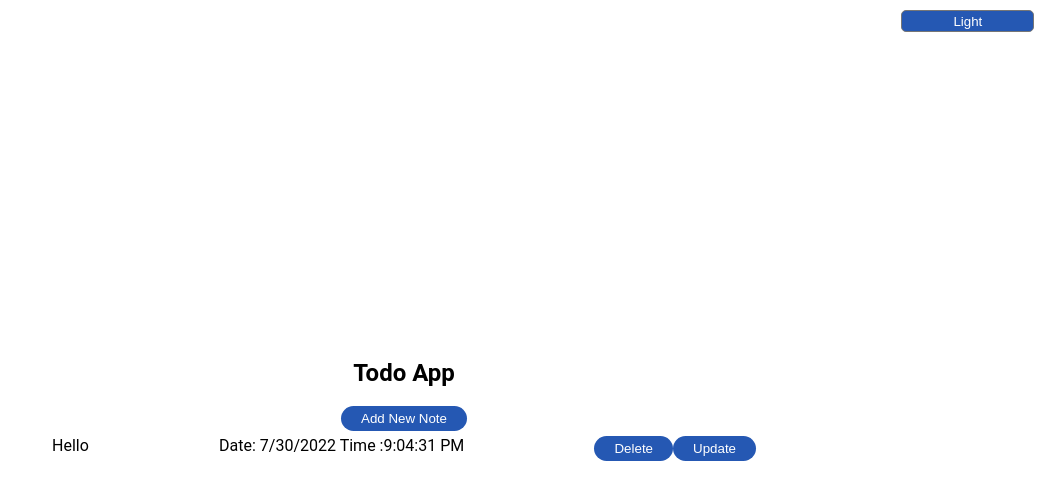
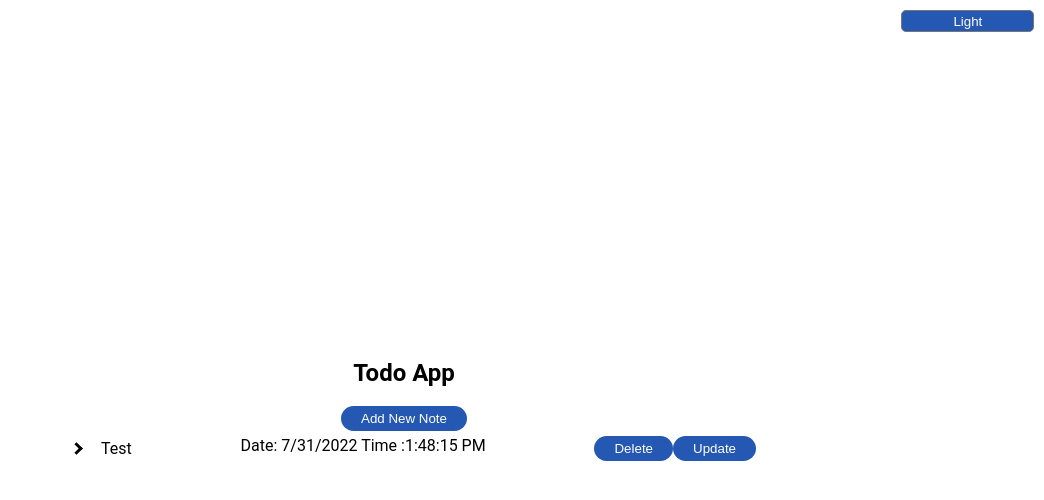
Before and after one commit to MKM327/Todo-App, a Next.js app: page / in a window 1280 px wide. Shown: the top 500 px of the page, without its empty margins (236-1280 px from the left). Built offline with nearby package versions, Linux system fonts and the light colour scheme.

Commit message:
Added Detais Tab

```diff
--- /dev/null
+++ b/Hooks/useDetails.js
@@ -0,0 +1,10 @@
+import { useState } from "react";
+
+const useDetails = () => {
+  const [detailsState, setDetailsState] = useState(false);
+  function ManageDetailsWindow() {
+    setDetailsState(!detailsState);
+  }
+  return { detailsState, setDetailsState: ManageDetailsWindow };
+};
+export default useDetails;
--- /dev/null
+++ b/components/Details/Details.js
@@ -0,0 +1,23 @@
+import useDetails from "../../Hooks/useDetails";
+
+const Details = ({ header, description, Date, detailsState }) => {
+  return (
+    <div
+      class={
+        detailsState
+          ? "todo-details details-open"
+          : "todo-details  details-closed"
+      }
+    >
+      <div>
+        <h3>{header}</h3>
+        <span>{Date}</span>
+      </div>
+
+      <div class="details-description">
+        <p>{description}</p>
+      </div>
+    </div>
+  );
+};
+export default Details;
--- /dev/null
+++ b/components/Details/OpenDetailsButton.js
@@ -0,0 +1,10 @@
+function OpenDetailsButton({ detailsState, setDetailsState }) {
+  return (
+    <div>
+      <button className="arrow-btn" onClick={() => setDetailsState()}>
+        <i className={detailsState ? "arrow down" : "arrow right"}></i>
+      </button>
+    </div>
+  );
+}
+export default OpenDetailsButton;
--- a/components/TodoContent.js
+++ b/components/TodoContent.js
@@ -4,7 +4,7 @@ import TodoItem from "./TodoItem";
 const TodoContent = () => {
   const { todoData } = useContext(TodoContext);
   return todoData.map((value) => {
-    return <TodoItem todoData={value} key={value.id} />;
+    return <TodoItem todoItem={value} key={value.id} />;
   });
 };
 export default TodoContent;
--- a/components/TodoItem.js
+++ b/components/TodoItem.js
@@ -1,23 +1,40 @@
 import { useContext } from "react";
 import { TodoContext } from "../Contexts/TodoContext";
-const TodoItem = ({ todoData }) => {
+import useDetails from "../Hooks/useDetails";
+import Details from "./Details/Details";
+import OpenDetailsButton from "./Details/OpenDetailsButton";
+const TodoItem = ({ todoItem }) => {
   const { deleteData, setCurrentItem, setMenuState } = useContext(TodoContext);
-  const { Header, id, date } = todoData;
+  const { Header, id, Date, Description } = todoItem;
+  const { detailsState, setDetailsState } = useDetails();
+
   return (
     <div className="todo-item">
-      <span>{Header}</span>
-      <div>{date}</div>
+      <div className="button-div">
+        <OpenDetailsButton
+          detailsState={detailsState}
+          setDetailsState={setDetailsState}
+        />
+        <span>{Header}</span>
+      </div>
+      <div>{Date}</div>
       <div>
         <button onClick={() => deleteData(id)}>Delete</button>
         <button
           onClick={() => {
             setMenuState();
-            setCurrentItem(todoData);
+            setCurrentItem(todoItem);
           }}
         >
           Update
         </button>
       </div>
+      <Details
+        header={Header}
+        description={Description}
+        Date={Date}
+        detailsState={detailsState}
+      />
     </div>
   );
 };
--- a/data.json
+++ b/data.json
@@ -1,8 +1,8 @@
 [
   {
-    "Header": "Hello",
-    "Description": "MKM",
-    "id": 1,
-    "date": " Date: 7/30/2022 Time :9:04:31 PM"
+    "Header": "Test",
+    "Description": "Hello world",
+    "id": 2,
+    "Date": " Date: 7/31/2022 Time :1:48:15 PM"
   }
 ]
--- a/pages/_app.js
+++ b/pages/_app.js
@@ -1,6 +1,6 @@
 import "../styles/styles.css";
 import "../styles/menu.css";
-
+import "../styles/details.css";
 export default function MyApp({ Component, pageProps }) {
   return <Component {...pageProps} />;
 }
--- a/pages/api/todo/[id].js
+++ b/pages/api/todo/[id].js
@@ -42,7 +42,7 @@ export default async function handler(req, res) {
           const idCurrent = parseInt(currentValue.id);
           return idCurrent > accumulator ? idCurrent : accumulator;
         }, 0) + 1;
-      const newToDo = { ...recordFromBody, id: idNew, date: getDate() };
+      const newToDo = { ...recordFromBody, id: idNew, Date: getDate() };
       const newTodoList = [...todo, newToDo];
       writeFile(jsonFile, JSON.stringify(newTodoList, null, 2));
       res.setHeader("Content-Type", "application/json");
@@ -76,7 +76,7 @@ export default async function handler(req, res) {
     const updatedData = {
       ...data,
       ...recordFromBody,
-      date: getDate(),
+      Date: getDate(),
     };
     const newList = todo.map((value) => {
       return value.id == id ? updatedData : value;
--- /dev/null
+++ b/styles/details.css
@@ -0,0 +1,68 @@
+.todo-details{
+       padding-left: 5px;
+       padding-right: 5px;
+    position: absolute;
+    background-color: red;
+    width: 100%;
+    top: 28px;
+    text-align: start;
+    background-color: white;
+    z-index: 2;
+    border: solid 1px black;
+    height: fit-content;
+  }
+  .details-open{
+    visibility: visible;
+    opacity: 1;
+    transition: .5s all;
+
+  }
+  .details-closed{
+    visibility: hidden;
+    opacity: 0;
+    transition: .5s all;
+
+  }
+.todo-details div{
+display: flex;
+
+justify-content: space-between;
+align-items: center;
+}
+.todo-details h3{
+    margin-top: 15px;
+    margin-bottom: 5px;
+}
+.details-description{
+    width: 70%;
+    word-break: break-all;
+}
+.arrow {
+  border: solid black;
+  border-width: 0 3px 3px 0;
+  display: inline-block;
+  padding: 3px;
+  transition:  .5 all;
+}
+
+.arrow-btn{
+  background-color: white !important;
+}
+.right {
+  transform: rotate(-45deg);
+  -webkit-transform: rotate(-45deg);
+transition:  .5 all;
+
+}
+
+.down {
+  transform: rotate(45deg);
+  -webkit-transform: rotate(45deg);
+  transition:  .5 all;
+
+}
+.moved-down{
+position: absolute;
+top: 220px;
+width: 100%;
+}
--- a/styles/menu.css
+++ b/styles/menu.css
@@ -41,6 +41,7 @@ right: 1px;
     border: solid 2px rgba(53, 53, 53, 0.514);
     padding: 10px;
     transition: visibility 0s, opacity 0.5s linear;
+    z-index: 120;
 }
 .todo-save-menu.open{
     visibility: visible;
--- a/styles/styles.css
+++ b/styles/styles.css
@@ -18,6 +18,8 @@ body {
 }
 
 .todo-item {
+    position: relative;
+
     margin-top: 5px;
     display: flex;
     justify-content: space-between;
@@ -112,3 +114,7 @@ body {
     outline: none;
     color: black;
 }
+.button-div{
+    display: flex;
+    align-items: center;
+}
```
